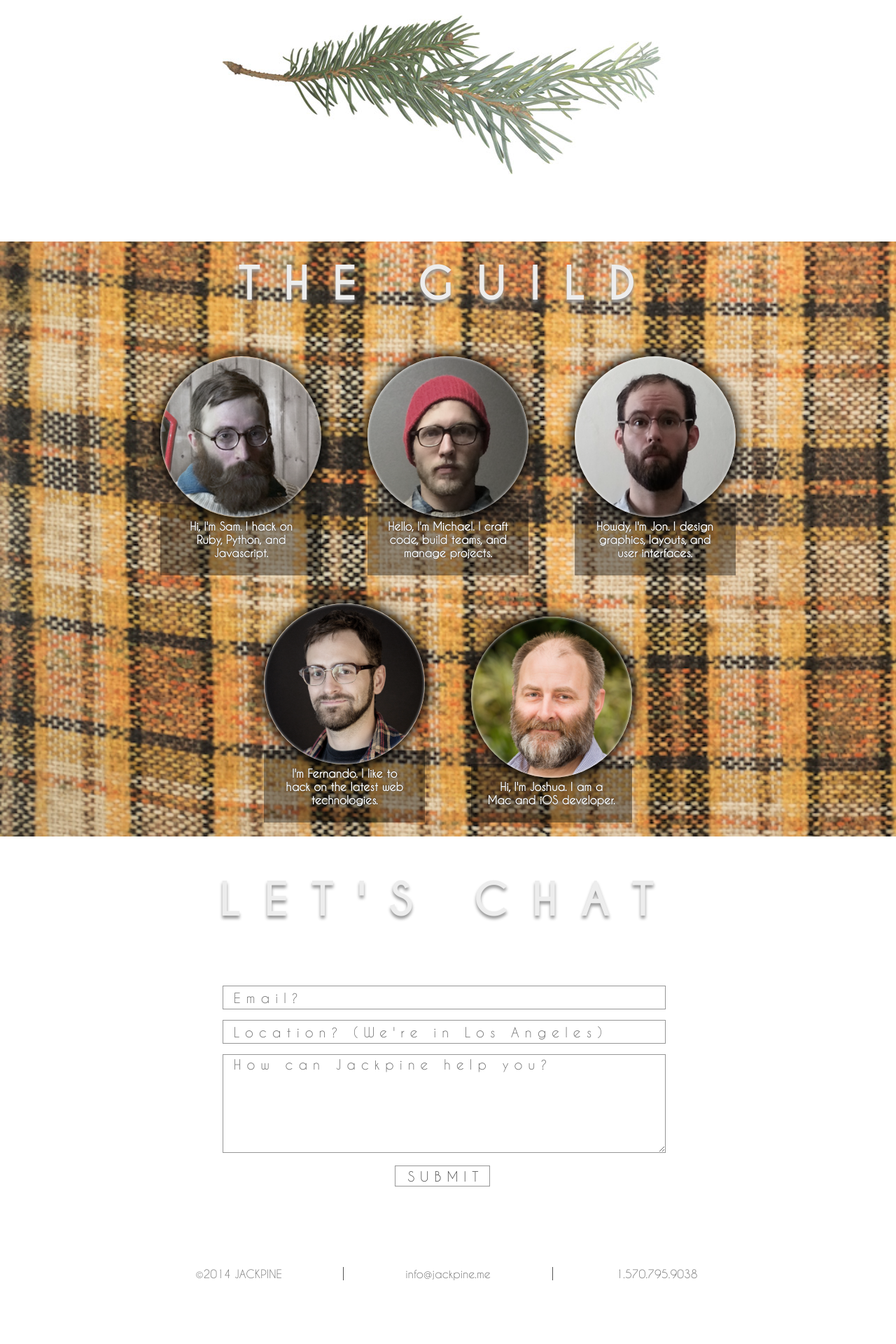
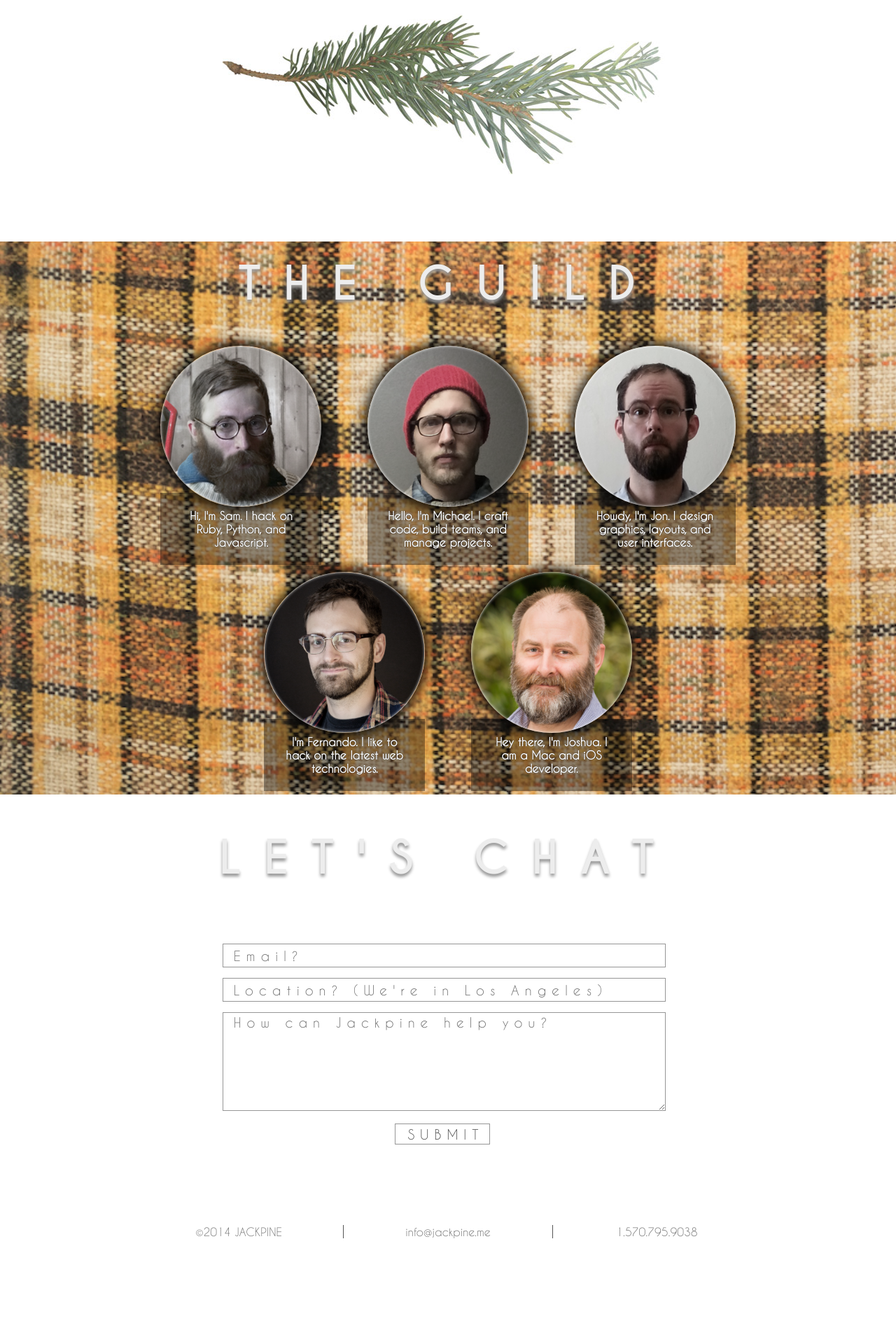
Before and after one commit to jackpine/jackpine.github.com, a Jekyll site: the page built from index.html, in a window 1280 px wide. Shown: the part 1348-3268 px from the top of the page at 70% size. Built offline with Jekyll 4.4.1, drawn with Linux system fonts in a browser that asks for light colours; Markdown is read by kramdown in place of the engine named in the settings; after the commit the page ends 3208 px from its top, so only the background shows below that.

Commit message:
get everyone cosier - make joshua's bio 3 lines

```diff
--- a/css/style.scss
+++ b/css/style.scss
@@ -222,7 +222,7 @@ section {
         text-shadow: 0 0 1px black;
       }
       display: inline-block;
-      margin: 20px 30px;
+      margin: 5px 30px;
 
       .photo-frame {
         margin-left: auto;
--- a/index.html
+++ b/index.html
@@ -85,7 +85,7 @@
           <img src="img/joshua.png">
         </div>
         <div class="head-title">
-          Hi, I'm Joshua. I am a Mac and iOS developer.
+          Hey there, I'm Joshua. I am a Mac and iOS developer.
         </div>
       </li>
     </ul>
```
